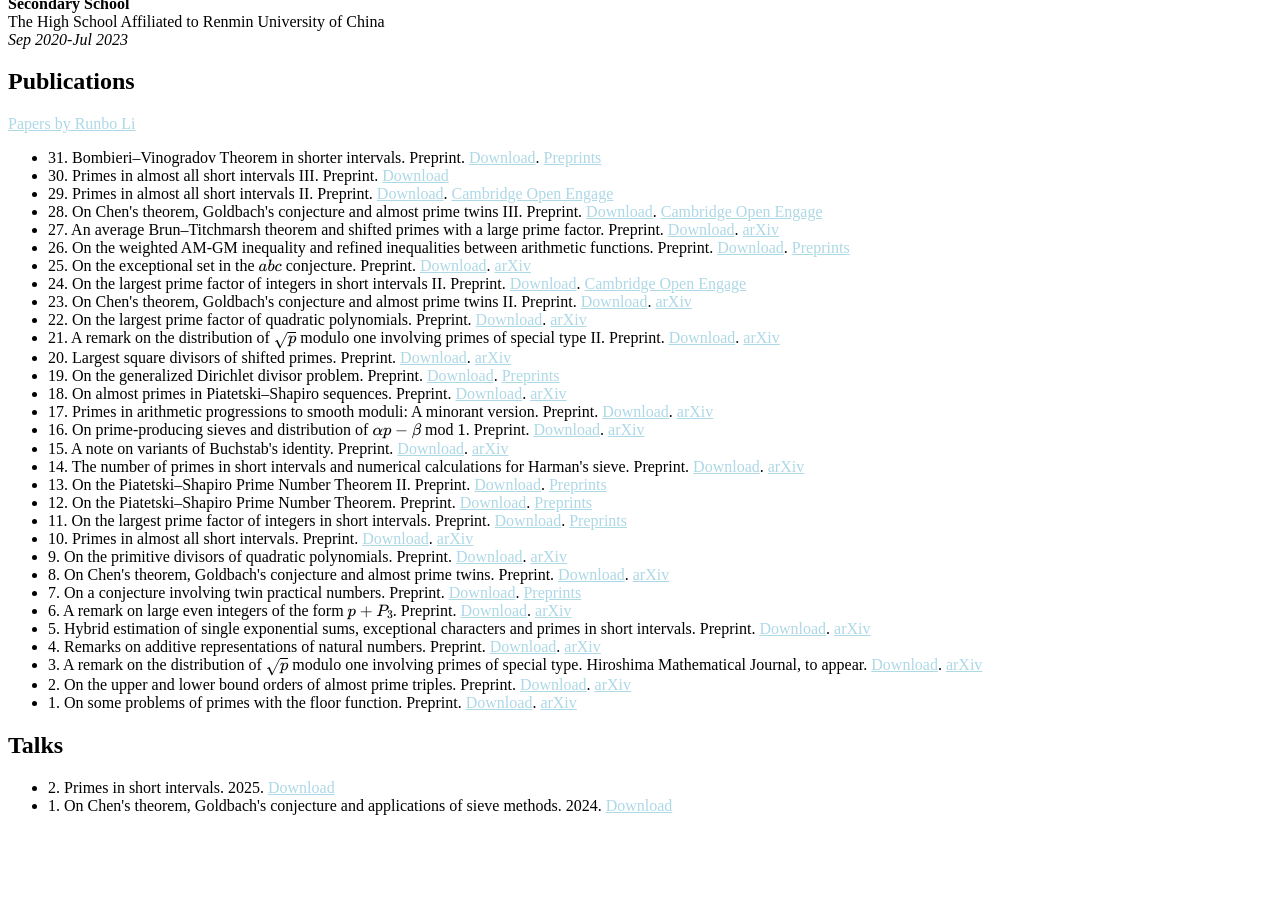
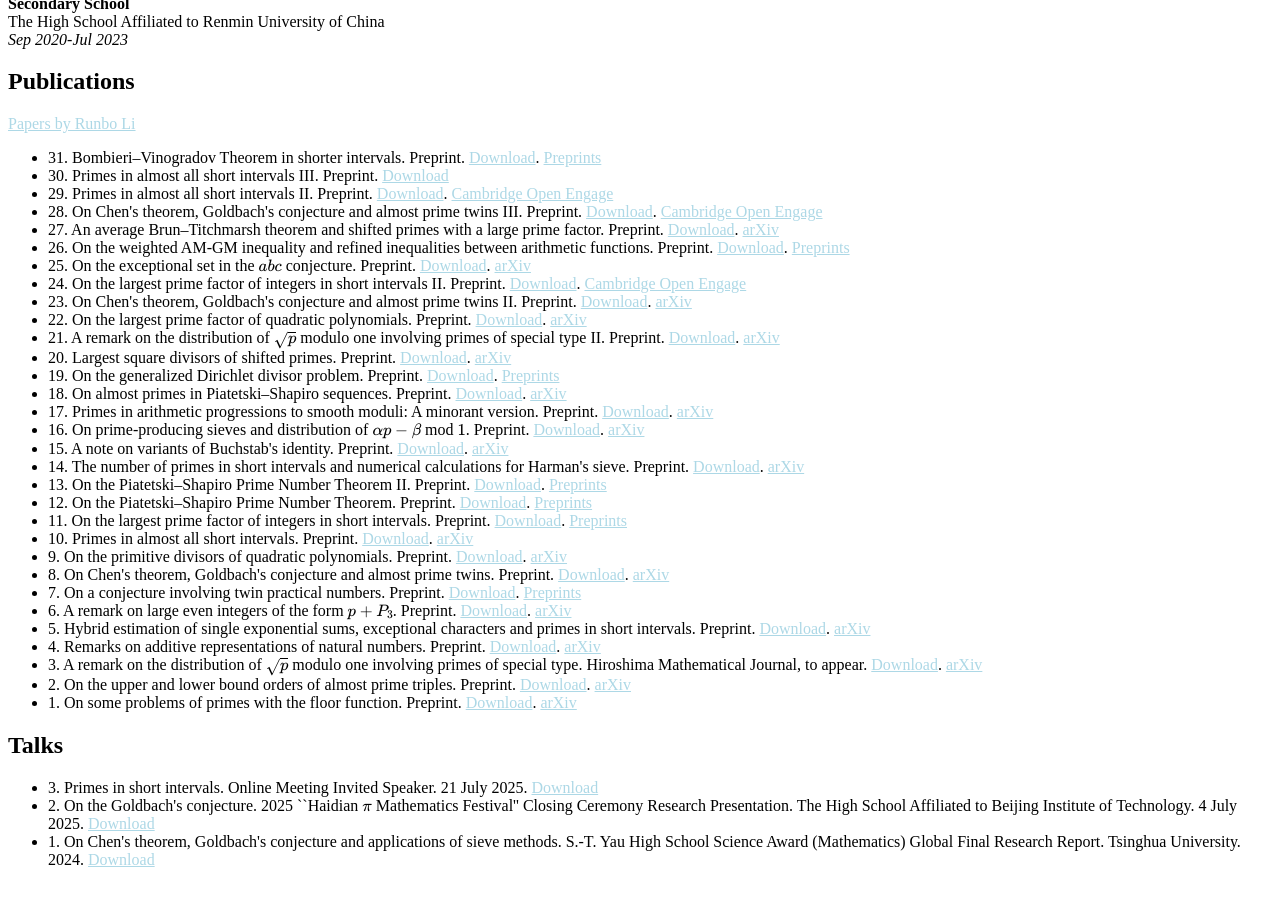
Before and after one commit to CareyRunboLi/CareyRunboLi.github.io, a Jekyll site: the page built from index.md, in a window 1280 px wide and 900 px high, scrolled down 1716 px. Built offline with Jekyll 4.4.1, drawn with Linux system fonts in a browser that asks for light colours; some web fonts are replaced; formulas are drawn with MathJax 3; a style sheet for code colours, icons or effects is not loaded; our own code applies the rules of GitHub Pages for plain Markdown files; before the commit the page ends 2562 px from its top, so only the background shows below that.

Commit message:
Update talks.md

```diff
--- a/_includes/talks.md
+++ b/_includes/talks.md
@@ -1,5 +1,6 @@
 ## Talks
 <ul style="margin:0 0 5px;">
-  <li>2. Primes in short intervals. 2025. <a href="http://runbolicarey.com/assets/downloads/Primes_in_short_intervals_Beamer.pdf"><span>Download</span></a></li>
-  <li>1. On Chen's theorem, Goldbach's conjecture and applications of sieve methods. 2024. <a href="http://runbolicarey.com/assets/downloads/On_Chen_s_theorem__Goldbach_s_conjecture_and_applications_of_sieve_methods_Beamer.pdf"><span>Download</span></a></li>
+  <li>3. Primes in short intervals. Online Meeting Invited Speaker. 21 July 2025. <a href="http://runbolicarey.com/assets/downloads/Primes_in_short_intervals_Beamer.pdf"><span>Download</span></a></li>
+  <li>2. On the Goldbach's conjecture. 2025 ``Haidian $\pi$ Mathematics Festival'' Closing Ceremony Research Presentation. The High School Affiliated to Beijing Institute of Technology. 4 July 2025. <a href="http://runbolicarey.com/assets/downloads/Primes_in_short_intervals_Beamer.pdf"><span>Download</span></a></li>
+  <li>1. On Chen's theorem, Goldbach's conjecture and applications of sieve methods. S.-T. Yau High School Science Award (Mathematics) Global Final Research Report. Tsinghua University. 2024. <a href="http://runbolicarey.com/assets/downloads/On_Chen_s_theorem__Goldbach_s_conjecture_and_applications_of_sieve_methods_Beamer.pdf"><span>Download</span></a></li>
 </ul>
```
